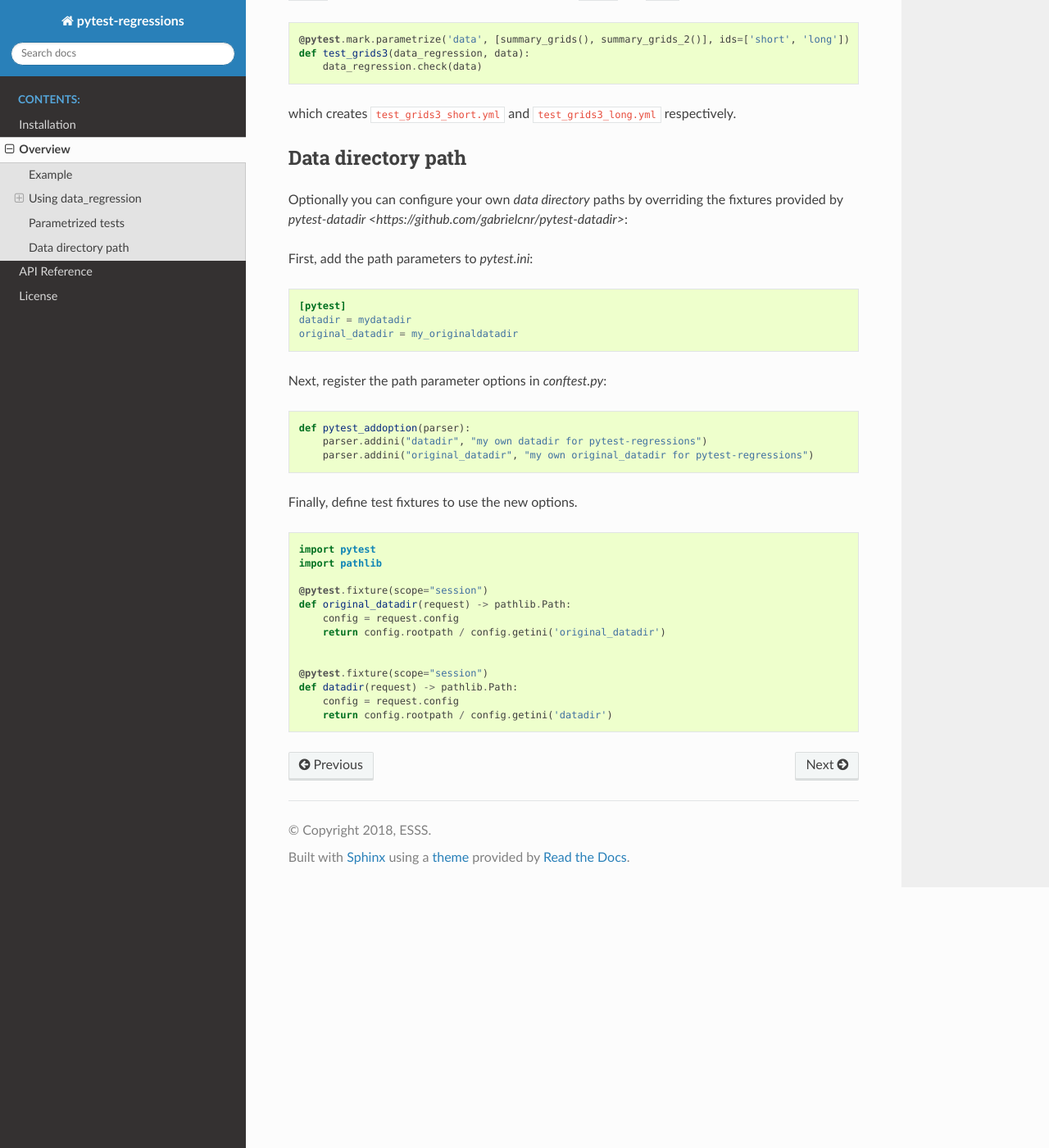
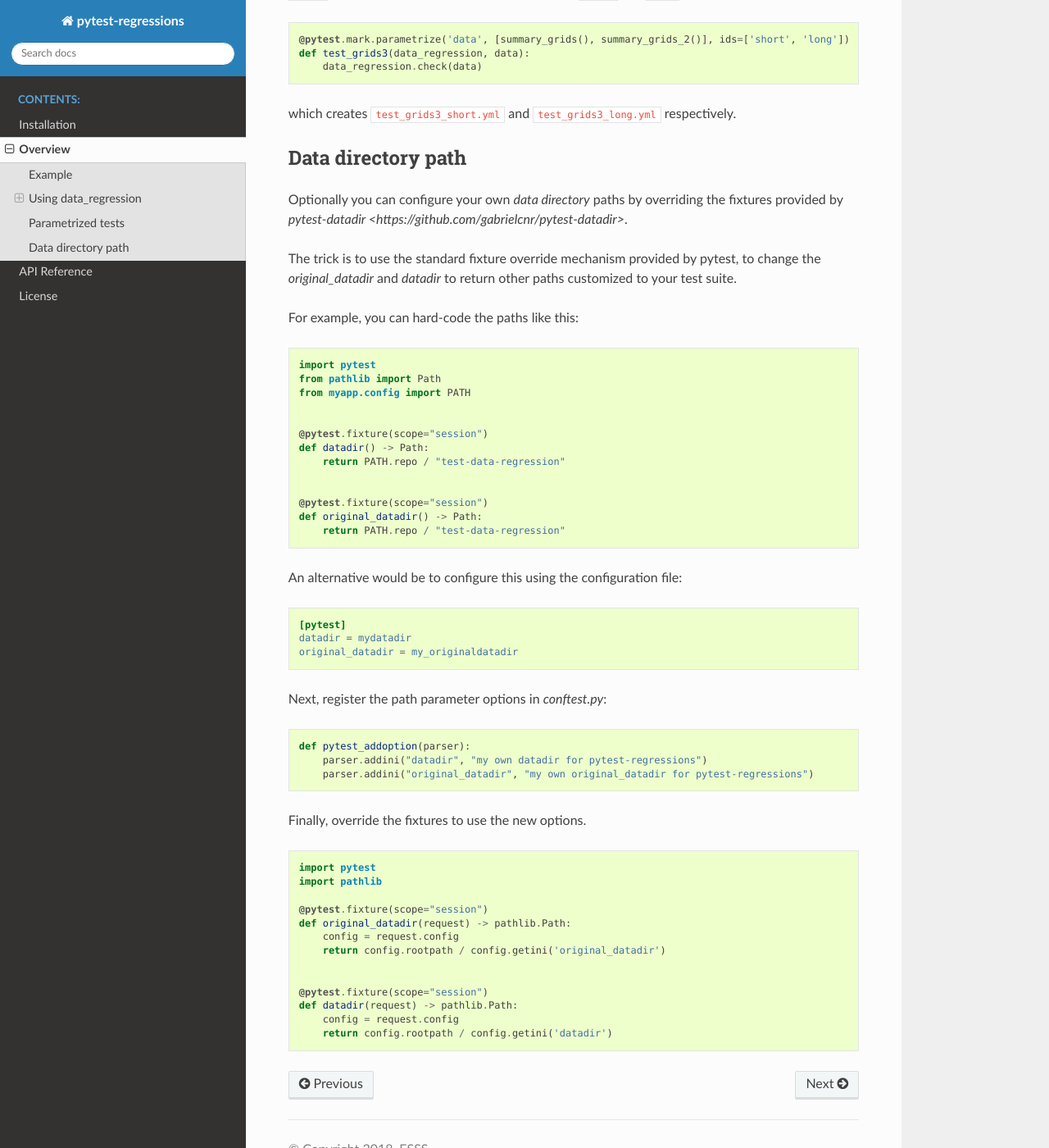
Before and after one commit to ESSS/pytest-regressions, a Sphinx documentation site: the page built from doc/overview.rst, in a window 1280 px wide and 1400 px high, scrolled down 3597 px. Shown: the whole window at 82% size. Built offline with Sphinx 7.4.7 and the Read the Docs theme 2.0.0, drawn with Linux system fonts in a browser that asks for light colours.

Commit message:
Update overview.rst

```diff
--- a/doc/overview.rst
+++ b/doc/overview.rst
@@ -182,9 +182,30 @@ Data directory path
 -------------------
 
 Optionally you can configure your own *data directory* paths by overriding
-the fixtures provided by `pytest-datadir <https://github.com/gabrielcnr/pytest-datadir>`:
+the fixtures provided by `pytest-datadir <https://github.com/gabrielcnr/pytest-datadir>`.
 
-First, add the path parameters to `pytest.ini`:
+The trick is to use the standard fixture override mechanism provided by pytest, to change the `original_datadir` and `datadir` to return
+other paths customized to your test suite.
+
+For example, you can hard-code the paths like this:
+
+.. code-block:: python
+
+    import pytest
+    from pathlib import Path
+    from myapp.config import PATH
+
+
+    @pytest.fixture(scope="session")
+    def datadir() -> Path:
+        return PATH.repo / "test-data-regression"
+
+
+    @pytest.fixture(scope="session")
+    def original_datadir() -> Path:
+        return PATH.repo / "test-data-regression"
+
+An alternative would be to configure this using the configuration file:
 
 .. code-block:: ini
 
@@ -200,7 +221,7 @@ Next, register the path parameter options in `conftest.py`:
         parser.addini("datadir", "my own datadir for pytest-regressions")
         parser.addini("original_datadir", "my own original_datadir for pytest-regressions")
 
-Finally, define test fixtures to use the new options.
+Finally, override the fixtures to use the new options.
 
 .. code-block:: python
 
```
